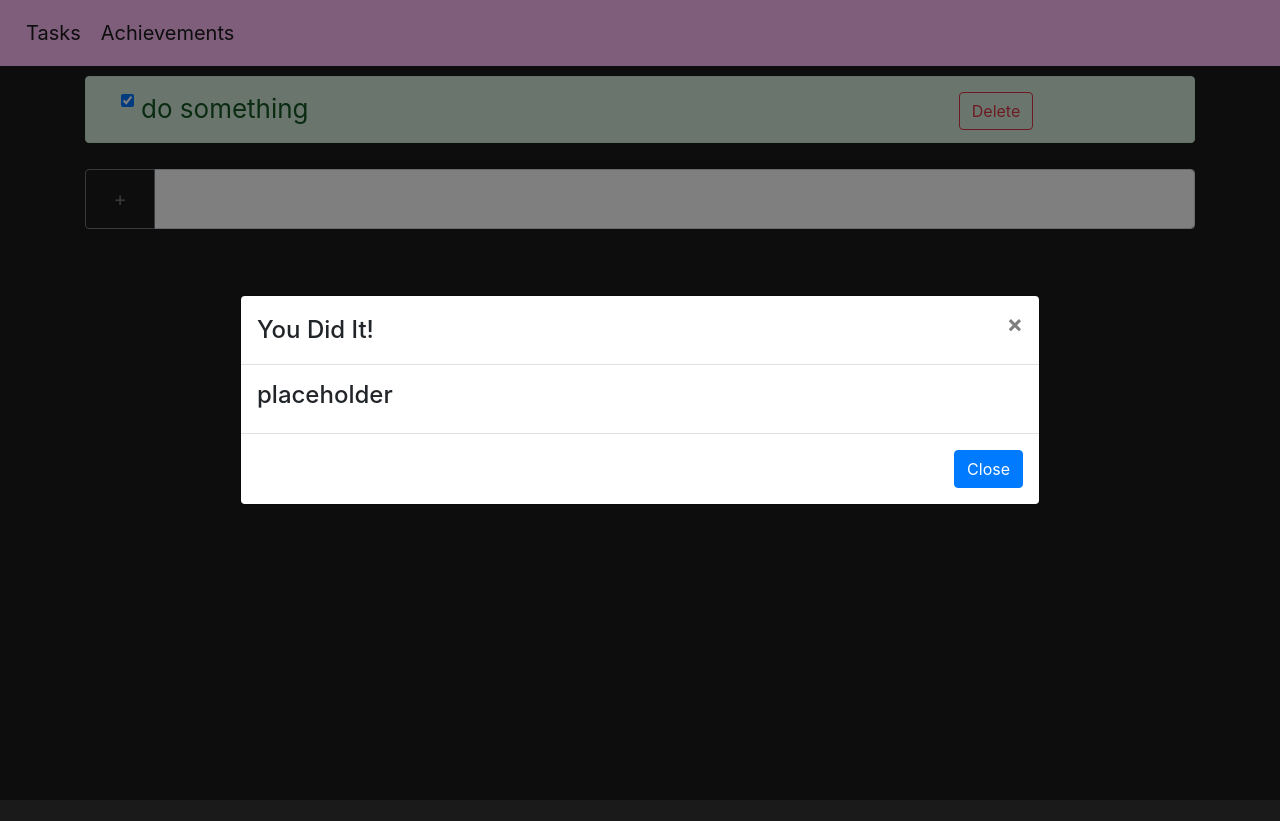
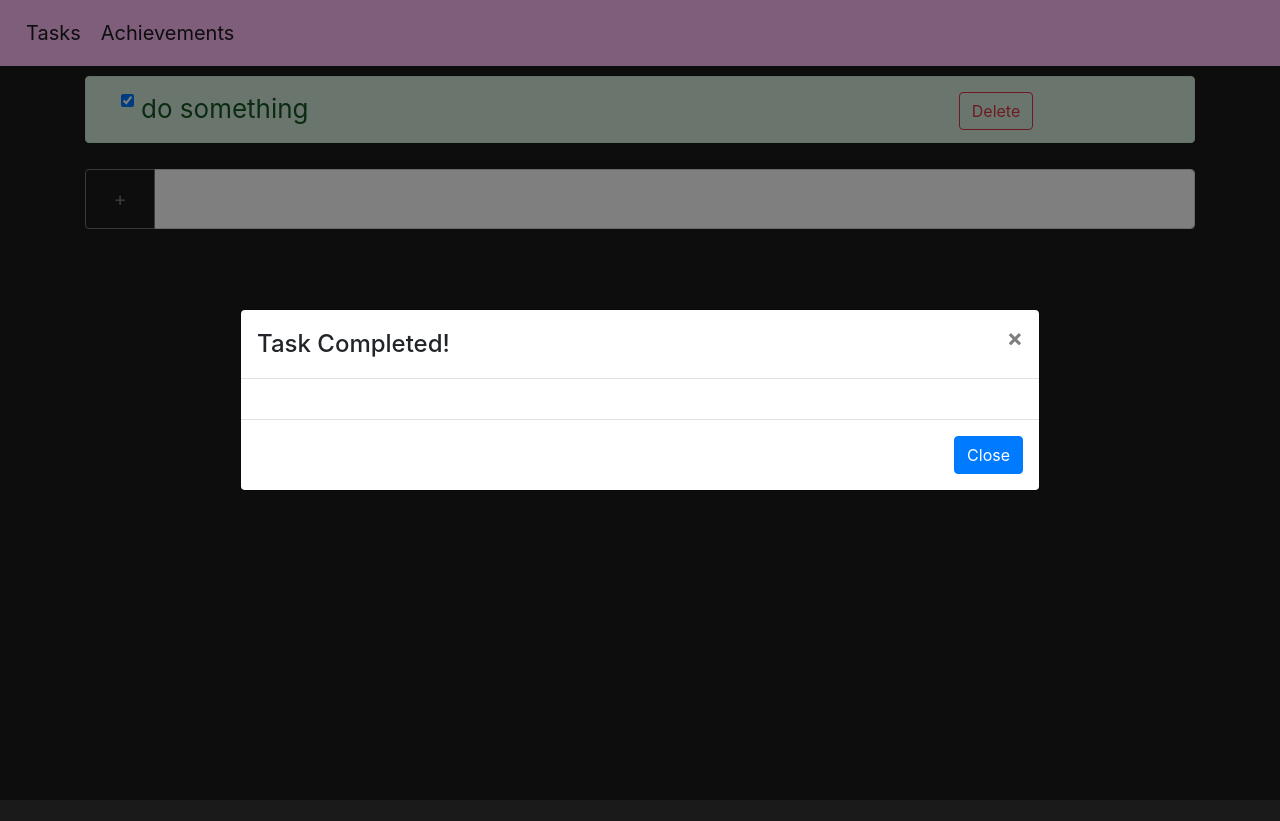
Before and after one commit to kathdovi/Divide-Conquer, a React (Create React App) app in the folder client/: page / in a window 1280 px wide. Both pictures are taken after a click on the checkbox 127 px from the left and 100 px from the top of the page. Built offline with nearby package versions, Linux system fonts and the light colour scheme; no server answers.

Commit message:
connect modal to datapbase results and randomize reinforcement message output

```diff
--- a/client/src/Components/Modal.js
+++ b/client/src/Components/Modal.js
@@ -1,16 +1,32 @@
 import React, { Component } from "react";
 import Modal from 'react-bootstrap/Modal'
 import Button from 'react-bootstrap/Button'
+import axios from 'axios'
 
 let message = "placeholder";
+let rand = Math.floor(Math.random() * 10) +1
 
 // get score from the api here
 // Add the get request
-// axios.get().then(response => console.log(response));
 // parse response and set message to the response
 
 
 class PositiveModal extends React.Component {
+    constructor(props) {
+        super(props);
+        this.state = {
+            message: ""
+        }
+    }
+
+    componentDidMount() {
+        axios.get("http://localhost:8080/reinforcement-call.jsp?aff_id=" + rand)
+        .then(response => {
+            console.log(rand)
+            const message = response.data.message;
+            this.setState({message});
+            });
+    }
     render() {
         return (
             <Modal
@@ -21,11 +37,11 @@ class PositiveModal extends React.Component {
             >
                 <Modal.Header closeButton>
                     <Modal.Title id="contained-modal-title-vcenter">
-                        You Did It!
+                        Task Completed!
           </Modal.Title>
                 </Modal.Header>
                 <Modal.Body>
-                    <h4> {message} </h4>
+                    <h4> {this.state.message} </h4>
                 </Modal.Body>
                 <Modal.Footer>
                     <Button onClick={this.props.onHide}>Close</Button>
```
